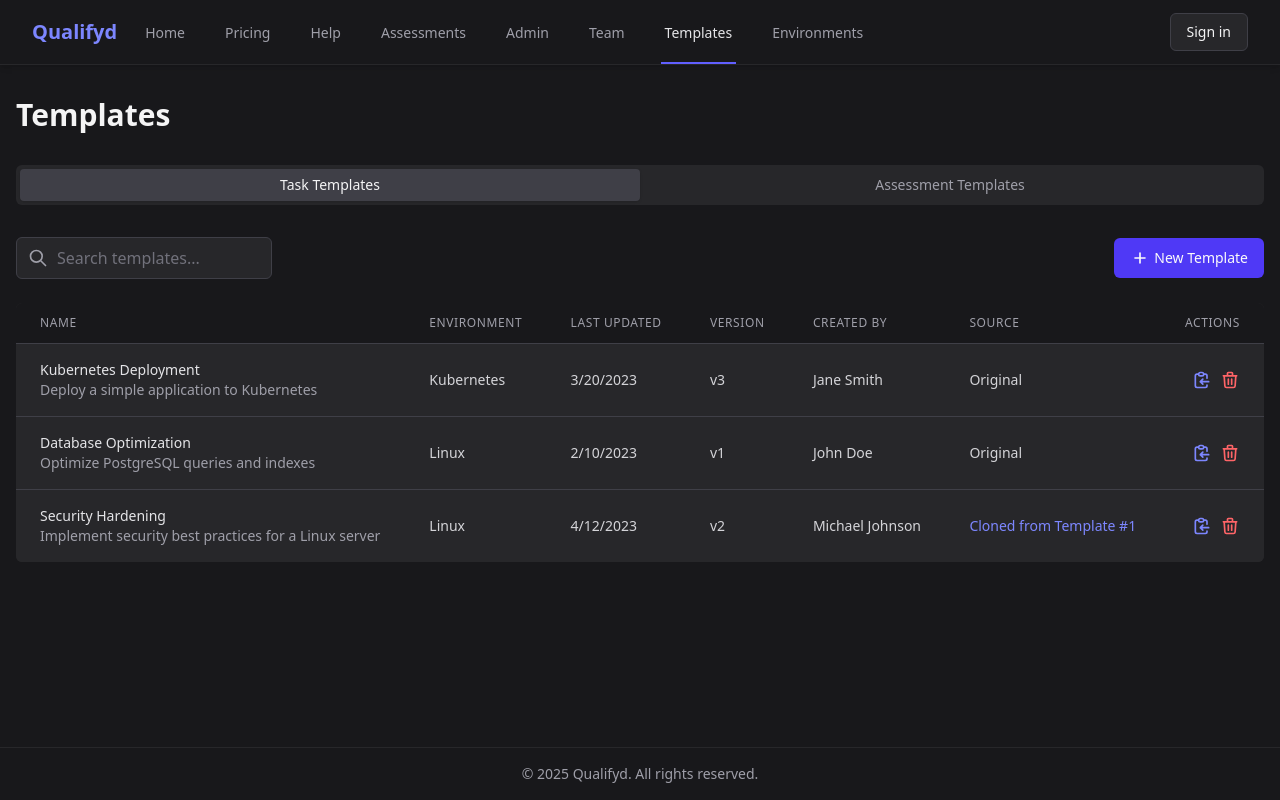
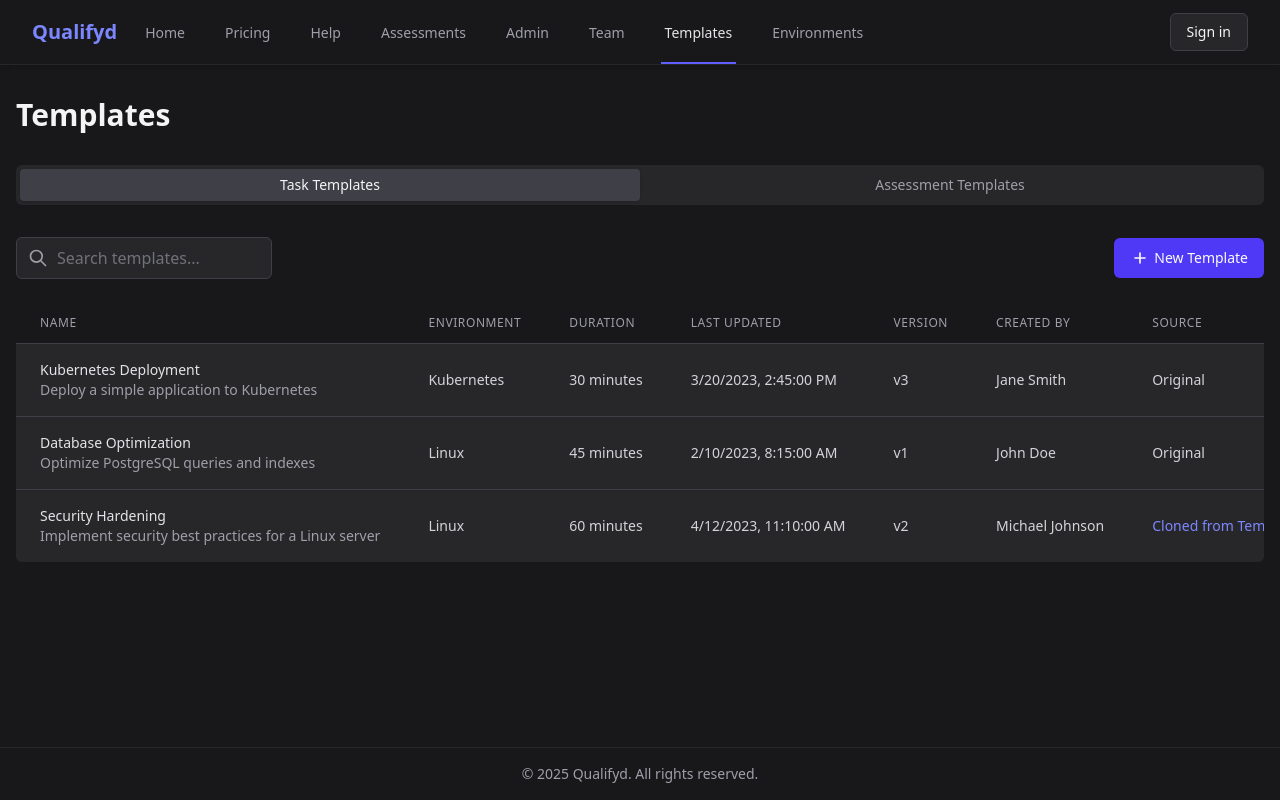
Before and after one commit to cstanislawski/qualifyd, a Next.js app in the folder frontend/: page /templates in a window 1280 px wide. Built offline with nearby package versions, Linux system fonts and the light colour scheme.

Commit message:
update date formatting and add created by/estimated time columns in assessment and task templates

```diff
--- a/frontend/src/app/templates/assessment/[id]/page.tsx
+++ b/frontend/src/app/templates/assessment/[id]/page.tsx
@@ -116,7 +116,7 @@ export default function AssessmentTemplateDetailPage() {
           </span>
           <ClockIcon className="h-4 w-4 mr-1" />
           <span className="text-sm mr-4">
-            Updated {new Date(template.updatedAt).toLocaleDateString()}
+            Updated {new Date(template.updatedAt).toLocaleString()}
           </span>
           <span className="text-sm">
             Created by {template.createdBy}
@@ -221,7 +221,7 @@ export default function AssessmentTemplateDetailPage() {
                           v{version.version}
                         </span>
                         <span className="text-sm text-zinc-300">
-                          {new Date(version.updatedAt).toLocaleDateString()} by {version.updatedBy}
+                          {new Date(version.updatedAt).toLocaleString()} by {version.updatedBy}
                         </span>
                       </div>
                       {version.version !== template.version && (
--- a/frontend/src/app/templates/components/AssessmentTemplatesList.tsx
+++ b/frontend/src/app/templates/components/AssessmentTemplatesList.tsx
@@ -99,29 +99,33 @@ export function AssessmentTemplatesList() {
         </Link>
       </div>
 
-      <div className="bg-zinc-800 rounded-md overflow-hidden">
+      <div className="overflow-x-auto">
+        <div className="bg-zinc-800 rounded-md overflow-hidden min-w-[1024px]">
           <table className="min-w-full divide-y divide-zinc-700">
             <thead className="bg-zinc-900">
               <tr>
-              <th scope="col" className="px-6 py-3 text-left text-xs font-medium text-zinc-400 uppercase tracking-wider">
+                <th scope="col" className="px-6 py-3 text-left text-xs font-medium text-zinc-400 uppercase tracking-wider w-1/4 min-w-[200px]">
                   Name
                 </th>
-              <th scope="col" className="px-6 py-3 text-left text-xs font-medium text-zinc-400 uppercase tracking-wider">
+                <th scope="col" className="px-6 py-3 text-left text-xs font-medium text-zinc-400 uppercase tracking-wider w-1/12 min-w-[100px]">
                   Tasks
                 </th>
-              <th scope="col" className="px-6 py-3 text-left text-xs font-medium text-zinc-400 uppercase tracking-wider">
+                <th scope="col" className="px-6 py-3 text-left text-xs font-medium text-zinc-400 uppercase tracking-wider w-1/12 min-w-[100px]">
                   Duration
                 </th>
-              <th scope="col" className="px-6 py-3 text-left text-xs font-medium text-zinc-400 uppercase tracking-wider">
+                <th scope="col" className="px-6 py-3 text-left text-xs font-medium text-zinc-400 uppercase tracking-wider w-1/8 min-w-[120px]">
                   Last Updated
                 </th>
-              <th scope="col" className="px-6 py-3 text-left text-xs font-medium text-zinc-400 uppercase tracking-wider">
+                <th scope="col" className="px-6 py-3 text-left text-xs font-medium text-zinc-400 uppercase tracking-wider w-1/12 min-w-[80px]">
                   Version
                 </th>
-              <th scope="col" className="px-6 py-3 text-left text-xs font-medium text-zinc-400 uppercase tracking-wider">
+                <th scope="col" className="px-6 py-3 text-left text-xs font-medium text-zinc-400 uppercase tracking-wider w-1/8 min-w-[100px]">
+                  Created By
+                </th>
+                <th scope="col" className="px-6 py-3 text-left text-xs font-medium text-zinc-400 uppercase tracking-wider w-1/8 min-w-[100px]">
                   Source
                 </th>
-              <th scope="col" className="px-6 py-3 text-right text-xs font-medium text-zinc-400 uppercase tracking-wider">
+                <th scope="col" className="px-6 py-3 text-right text-xs font-medium text-zinc-400 uppercase tracking-wider w-1/12 min-w-[80px]">
                   Actions
                 </th>
               </tr>
@@ -146,10 +150,13 @@ export function AssessmentTemplatesList() {
                     {template.estimatedDuration}
                   </td>
                   <td className="px-6 py-4 whitespace-nowrap text-sm text-zinc-300">
-                  {new Date(template.updatedAt).toLocaleDateString()}
+                    {new Date(template.updatedAt).toLocaleString()}
                   </td>
                   <td className="px-6 py-4 whitespace-nowrap text-sm text-zinc-300">
                     v{template.version}
+                  </td>
+                  <td className="px-6 py-4 whitespace-nowrap text-sm text-zinc-300">
+                    {template.createdBy}
                   </td>
                   <td className="px-6 py-4 whitespace-nowrap text-sm text-zinc-300">
                     {template.clonedFrom ? (
@@ -182,5 +189,6 @@ export function AssessmentTemplatesList() {
           </table>
         </div>
       </div>
+    </div>
   );
 }
--- a/frontend/src/app/templates/components/TaskTemplatesList.tsx
+++ b/frontend/src/app/templates/components/TaskTemplatesList.tsx
@@ -16,7 +16,8 @@ const mockTaskTemplates = [
     createdBy: 'Jane Smith',
     environment: 'Kubernetes',
     version: 3,
-    clonedFrom: null
+    clonedFrom: null,
+    estimatedTime: '30 minutes'
   },
   {
     id: '2',
@@ -27,7 +28,8 @@ const mockTaskTemplates = [
     createdBy: 'John Doe',
     environment: 'Linux',
     version: 1,
-    clonedFrom: null
+    clonedFrom: null,
+    estimatedTime: '45 minutes'
   },
   {
     id: '3',
@@ -38,7 +40,8 @@ const mockTaskTemplates = [
     createdBy: 'Michael Johnson',
     environment: 'Linux',
     version: 2,
-    clonedFrom: '1'
+    clonedFrom: '1',
+    estimatedTime: '60 minutes'
   }
 ];
 
@@ -96,29 +99,33 @@ export function TaskTemplatesList() {
         </Link>
       </div>
 
-      <div className="bg-zinc-800 rounded-md overflow-hidden">
+      <div className="overflow-x-auto">
+        <div className="bg-zinc-800 rounded-md overflow-hidden min-w-[1024px]">
           <table className="min-w-full divide-y divide-zinc-700">
             <thead className="bg-zinc-900">
               <tr>
-              <th scope="col" className="px-6 py-3 text-left text-xs font-medium text-zinc-400 uppercase tracking-wider">
+                <th scope="col" className="px-6 py-3 text-left text-xs font-medium text-zinc-400 uppercase tracking-wider w-1/4 min-w-[200px]">
                   Name
                 </th>
-              <th scope="col" className="px-6 py-3 text-left text-xs font-medium text-zinc-400 uppercase tracking-wider">
+                <th scope="col" className="px-6 py-3 text-left text-xs font-medium text-zinc-400 uppercase tracking-wider w-1/12 min-w-[100px]">
                   Environment
                 </th>
-              <th scope="col" className="px-6 py-3 text-left text-xs font-medium text-zinc-400 uppercase tracking-wider">
+                <th scope="col" className="px-6 py-3 text-left text-xs font-medium text-zinc-400 uppercase tracking-wider w-1/12 min-w-[100px]">
+                  Duration
+                </th>
+                <th scope="col" className="px-6 py-3 text-left text-xs font-medium text-zinc-400 uppercase tracking-wider w-1/8 min-w-[120px]">
                   Last Updated
                 </th>
-              <th scope="col" className="px-6 py-3 text-left text-xs font-medium text-zinc-400 uppercase tracking-wider">
+                <th scope="col" className="px-6 py-3 text-left text-xs font-medium text-zinc-400 uppercase tracking-wider w-1/12 min-w-[80px]">
                   Version
                 </th>
-              <th scope="col" className="px-6 py-3 text-left text-xs font-medium text-zinc-400 uppercase tracking-wider">
+                <th scope="col" className="px-6 py-3 text-left text-xs font-medium text-zinc-400 uppercase tracking-wider w-1/8 min-w-[100px]">
                   Created By
                 </th>
-              <th scope="col" className="px-6 py-3 text-left text-xs font-medium text-zinc-400 uppercase tracking-wider">
+                <th scope="col" className="px-6 py-3 text-left text-xs font-medium text-zinc-400 uppercase tracking-wider w-1/8 min-w-[100px]">
                   Source
                 </th>
-              <th scope="col" className="px-6 py-3 text-right text-xs font-medium text-zinc-400 uppercase tracking-wider">
+                <th scope="col" className="px-6 py-3 text-right text-xs font-medium text-zinc-400 uppercase tracking-wider w-1/12 min-w-[80px]">
                   Actions
                 </th>
               </tr>
@@ -140,7 +147,10 @@ export function TaskTemplatesList() {
                     {template.environment}
                   </td>
                   <td className="px-6 py-4 whitespace-nowrap text-sm text-zinc-300">
-                  {new Date(template.updatedAt).toLocaleDateString()}
+                    {template.estimatedTime}
+                  </td>
+                  <td className="px-6 py-4 whitespace-nowrap text-sm text-zinc-300">
+                    {new Date(template.updatedAt).toLocaleString()}
                   </td>
                   <td className="px-6 py-4 whitespace-nowrap text-sm text-zinc-300">
                     v{template.version}
@@ -179,5 +189,6 @@ export function TaskTemplatesList() {
           </table>
         </div>
       </div>
+    </div>
   );
 }
--- a/frontend/src/app/templates/task/[id]/page.tsx
+++ b/frontend/src/app/templates/task/[id]/page.tsx
@@ -116,7 +116,7 @@ export default function TaskTemplateDetailPage() {
           </span>
           <ClockIcon className="h-4 w-4 mr-1" />
           <span className="text-sm mr-4">
-            Updated {new Date(template.updatedAt).toLocaleDateString()}
+            Updated {new Date(template.updatedAt).toLocaleString()}
           </span>
           <span className="text-sm">
             Created by {template.createdBy}
@@ -190,7 +190,7 @@ export default function TaskTemplateDetailPage() {
                           v{version.version}
                         </span>
                         <span className="text-sm text-zinc-300">
-                          {new Date(version.updatedAt).toLocaleDateString()} by {version.updatedBy}
+                          {new Date(version.updatedAt).toLocaleString()} by {version.updatedBy}
                         </span>
                       </div>
                       {version.version !== template.version && (
```
Lines whose indentation alone changed are shown as unchanged.
